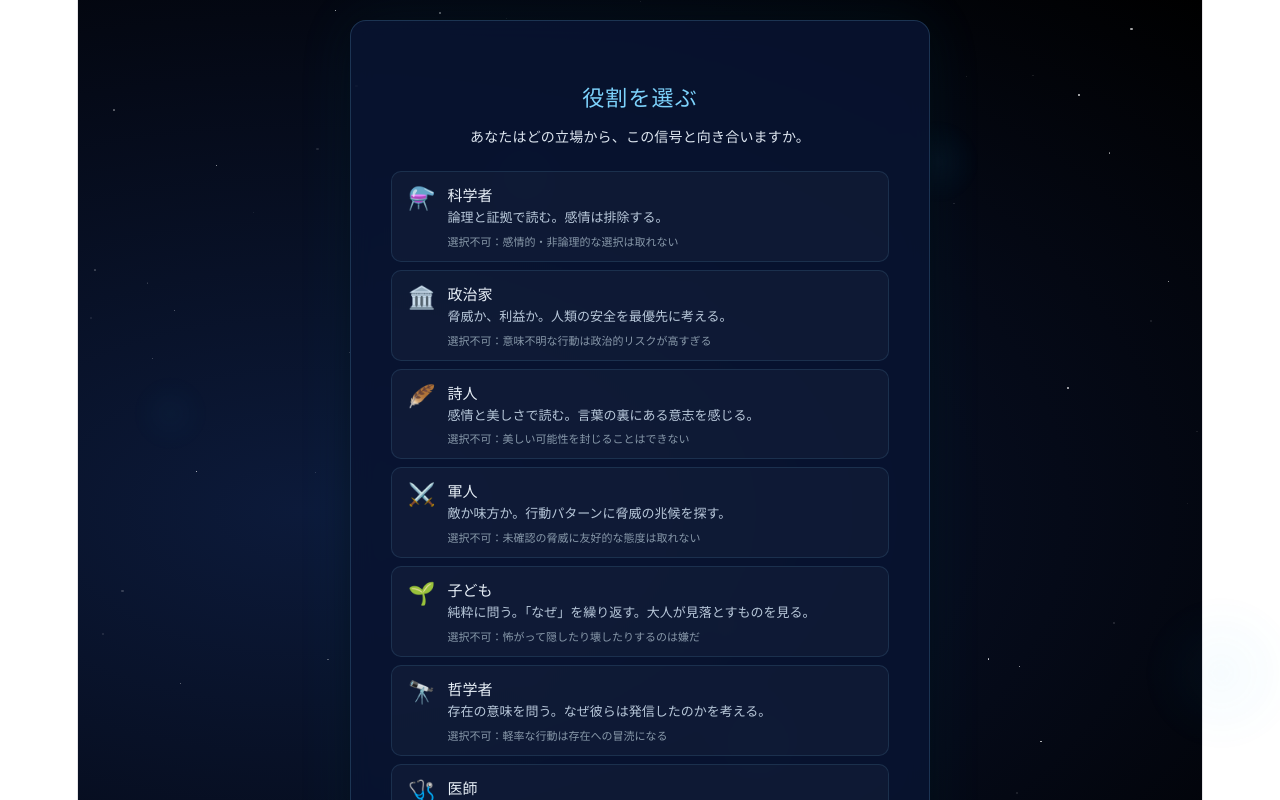
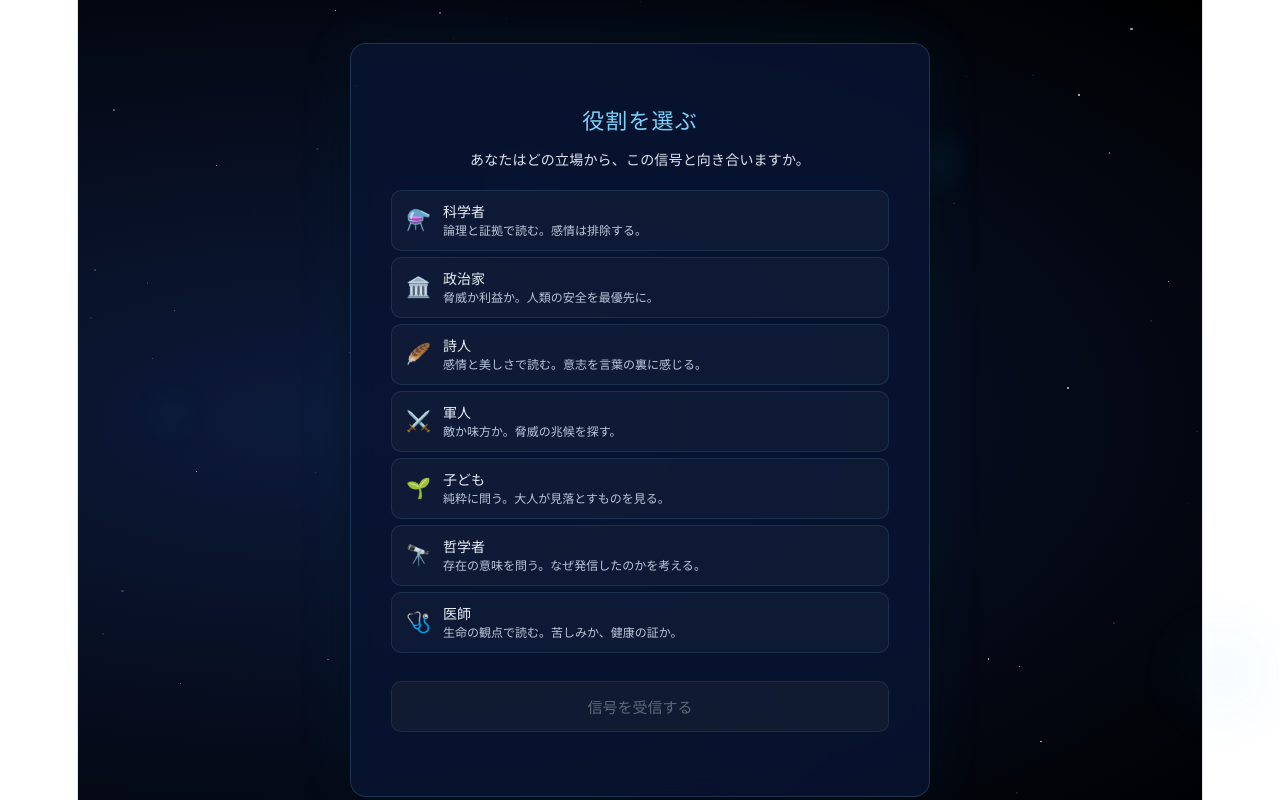
Before and after one commit to frtksk/signal-game, a React (Vite) app: page / in a window 1280 px wide. Both pictures are taken after a click on the button "役割を選ぶ →". Shown: the top 800 px of the page. Built offline with nearby package versions, Linux system fonts and the light colour scheme.

Commit message:
Update App.jsx

```diff
--- a/src/App.jsx
+++ b/src/App.jsx
@@ -14,13 +14,13 @@ const ALL_DECISIONS = [
 
 // ===== ROLES =====
 const ROLES = [
-  { id:"scientist",  name:"科学者",  icon:"⚗️",  filter:"論理と証拠で読む。感情は排除する。",                   allowed:["respond","silence","decode","mimic","warn"],          forbidden:["welcome","ignore","destroy"],      forbiddenReason:"感情的・非論理的な選択は取れない" },
-  { id:"politician", name:"政治家",  icon:"🏛️",  filter:"脅威か、利益か。人類の安全を最優先に考える。",         allowed:["silence","warn","ignore","respond","welcome","destroy"],forbidden:["decode","mimic"],                  forbiddenReason:"意味不明な行動は政治的リスクが高すぎる" },
-  { id:"poet",       name:"詩人",    icon:"🪶",   filter:"感情と美しさで読む。言葉の裏にある意志を感じる。",     allowed:["respond","decode","welcome","silence","mimic"],        forbidden:["destroy","warn","ignore"],         forbiddenReason:"美しい可能性を封じることはできない" },
-  { id:"soldier",    name:"軍人",    icon:"⚔️",   filter:"敵か味方か。行動パターンに脅威の兆候を探す。",         allowed:["silence","warn","destroy","ignore","respond"],         forbidden:["welcome","decode","mimic"],        forbiddenReason:"未確認の脅威に友好的な態度は取れない" },
-  { id:"child",      name:"子ども",  icon:"🌱",   filter:"純粋に問う。「なぜ」を繰り返す。大人が見落とすものを見る。", allowed:["respond","welcome","decode","mimic","ignore"],    forbidden:["destroy","warn","silence"],        forbiddenReason:"怖がって隠したり壊したりするのは嫌だ" },
-  { id:"philosopher",name:"哲学者",  icon:"🔭",   filter:"存在の意味を問う。なぜ彼らは発信したのかを考える。",   allowed:["decode","silence","respond","ignore","welcome"],       forbidden:["destroy","warn","mimic"],          forbiddenReason:"軽率な行動は存在への冒涜になる" },
-  { id:"doctor",     name:"医師",    icon:"🩺",   filter:"生命の観点で読む。これは苦しみのサインか、それとも健康の証か。", allowed:["respond","welcome","decode","silence","warn"], forbidden:["destroy","mimic","ignore"],        forbiddenReason:"生命の可能性を遮断・無視することはできない" },
+  { id:"scientist",  name:"科学者",  icon:"⚗️",  filter:"論理と証拠で読む。感情は排除する。",       allowed:["respond","silence","decode","mimic","warn"],          forbidden:["welcome","ignore","destroy"],      forbiddenReason:"感情的・非論理的な選択は取れない" },
+  { id:"politician", name:"政治家",  icon:"🏛️",  filter:"脅威か利益か。人類の安全を最優先に。",     allowed:["silence","warn","ignore","respond","welcome","destroy"],forbidden:["decode","mimic"],                  forbiddenReason:"意味不明な行動は政治的リスクが高すぎる" },
+  { id:"poet",       name:"詩人",    icon:"🪶",   filter:"感情と美しさで読む。意志を言葉の裏に感じる。", allowed:["respond","decode","welcome","silence","mimic"],      forbidden:["destroy","warn","ignore"],         forbiddenReason:"美しい可能性を封じることはできない" },
+  { id:"soldier",    name:"軍人",    icon:"⚔️",   filter:"敵か味方か。脅威の兆候を探す。",           allowed:["silence","warn","destroy","ignore","respond"],         forbidden:["welcome","decode","mimic"],        forbiddenReason:"未確認の脅威に友好的な態度は取れない" },
+  { id:"child",      name:"子ども",  icon:"🌱",   filter:"純粋に問う。大人が見落とすものを見る。",   allowed:["respond","welcome","decode","mimic","ignore"],         forbidden:["destroy","warn","silence"],        forbiddenReason:"怖がって隠したり壊したりするのは嫌だ" },
+  { id:"philosopher",name:"哲学者",  icon:"🔭",   filter:"存在の意味を問う。なぜ発信したのかを考える。", allowed:["decode","silence","respond","ignore","welcome"],     forbidden:["destroy","warn","mimic"],          forbiddenReason:"軽率な行動は存在への冒涜になる" },
+  { id:"doctor",     name:"医師",    icon:"🩺",   filter:"生命の観点で読む。苦しみか、健康の証か。", allowed:["respond","welcome","decode","silence","warn"],         forbidden:["destroy","mimic","ignore"],        forbiddenReason:"生命の可能性を遮断・無視することはできない" },
 ];
 
 // ===== SIGNAL CARD POOL =====
@@ -391,7 +391,7 @@ function RoleSelectScreen({selectedRole,setSelectedRole,onStart}){
   return (
     <div style={{...s.card,animation:"fadeIn .6s ease"}}>
       <h2 style={s.heading}>役割を選ぶ</h2>
-      <p style={s.body}>あなたはどの立場から、この信号と向き合いますか。</p>
+      <p style={{...s.body,marginBottom:16}}>あなたはどの立場から、この信号と向き合いますか。</p>
       <div style={s.roleSelectGrid}>
         {ROLES.map(r=>{
           const selected = selectedRole===r.id;
@@ -403,7 +403,6 @@ function RoleSelectScreen({selectedRole,setSelectedRole,onStart}){
               <div style={{flex:1}}>
                 <span style={s.roleSelectName}>{r.name}</span>
                 <span style={selected?s.roleSelectFilterActive:s.roleSelectFilter}>{r.filter}</span>
-                <span style={s.roleSelectForbidden}>選択不可：{r.forbiddenReason}</span>
               </div>
               {selected&&<span style={s.roleCheck}>✓</span>}
             </button>
@@ -741,14 +740,14 @@ const s = {
   rankRevealBtn:{width:"100%",padding:"14px",background:"rgba(167,139,250,.12)",border:"1px solid rgba(167,139,250,.45)",borderRadius:10,color:"#a78bfa",fontSize:15,letterSpacing:".05em",cursor:"pointer",marginTop:8},
   secondaryBtn:{width:"100%",padding:"12px",background:"transparent",border:"1px solid rgba(125,211,252,.25)",borderRadius:10,color:"#b8c8da",fontSize:14,cursor:"pointer",marginTop:12},
   roundBadge:{fontSize:11,letterSpacing:".15em",color:"#b8c8da",textTransform:"uppercase",marginBottom:12},
-  roleSelectGrid:{display:"flex",flexDirection:"column",gap:8,marginBottom:24},
-  roleSelectCard:{display:"flex",alignItems:"flex-start",gap:12,padding:"12px 16px",borderRadius:10,cursor:"pointer",textAlign:"left",background:"rgba(255,255,255,.03)",border:"1px solid rgba(125,211,252,.12)",position:"relative"},
-  roleSelectCardActive:{display:"flex",alignItems:"flex-start",gap:12,padding:"12px 16px",borderRadius:10,cursor:"pointer",textAlign:"left",background:"rgba(14,165,233,.12)",border:"1px solid rgba(125,211,252,.55)",position:"relative"},
-  roleSelectCardDisabled:{display:"flex",alignItems:"flex-start",gap:12,padding:"12px 16px",borderRadius:10,cursor:"not-allowed",textAlign:"left",background:"rgba(255,255,255,.01)",border:"1px solid rgba(125,211,252,.05)",position:"relative",opacity:.35},
-  roleSelectIcon:{fontSize:22,flexShrink:0,marginTop:2},
-  roleSelectName:{color:"#e8f0f8",fontSize:15,fontWeight:600,display:"block",marginBottom:3},
-  roleSelectFilter:{color:"#b8c8da",fontSize:13,lineHeight:1.6,display:"block",marginBottom:4,textWrap:"pretty"},
-  roleSelectFilterActive:{color:"#dde6f0",fontSize:13,lineHeight:1.6,display:"block",marginBottom:4,textWrap:"pretty"},
+  roleSelectGrid:{display:"flex",flexDirection:"column",gap:6,marginBottom:20},
+  roleSelectCard:{display:"flex",alignItems:"center",gap:12,padding:"10px 14px",borderRadius:10,cursor:"pointer",textAlign:"left",background:"rgba(255,255,255,.03)",border:"1px solid rgba(125,211,252,.12)",position:"relative"},
+  roleSelectCardActive:{display:"flex",alignItems:"center",gap:12,padding:"10px 14px",borderRadius:10,cursor:"pointer",textAlign:"left",background:"rgba(14,165,233,.12)",border:"1px solid rgba(125,211,252,.55)",position:"relative"},
+  roleSelectCardDisabled:{display:"flex",alignItems:"center",gap:12,padding:"10px 14px",borderRadius:10,cursor:"not-allowed",textAlign:"left",background:"rgba(255,255,255,.01)",border:"1px solid rgba(125,211,252,.05)",position:"relative",opacity:.35},
+  roleSelectIcon:{fontSize:20,flexShrink:0},
+  roleSelectName:{color:"#e8f0f8",fontSize:14,fontWeight:600,display:"block",marginBottom:1},
+  roleSelectFilter:{color:"#b8c8da",fontSize:12,lineHeight:1.5,display:"block",textWrap:"pretty"},
+  roleSelectFilterActive:{color:"#dde6f0",fontSize:12,lineHeight:1.5,display:"block",textWrap:"pretty"},
   roleSelectForbidden:{color:"#8899aa",fontSize:11,display:"block",fontStyle:"italic"},
   roleCheck:{position:"absolute",top:12,right:14,color:"#34d399",fontSize:15,fontWeight:700},
   signalList:{display:"flex",flexDirection:"column",gap:12,marginBottom:24},
```
